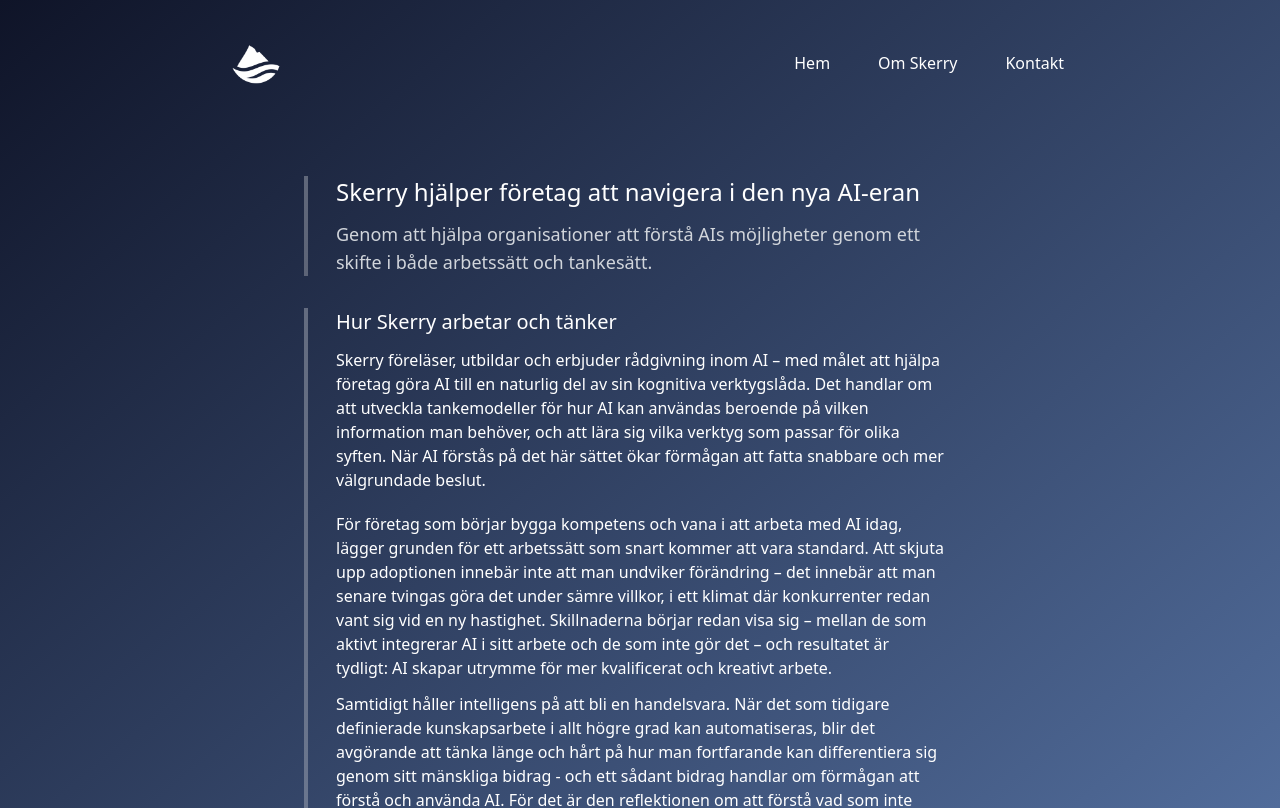
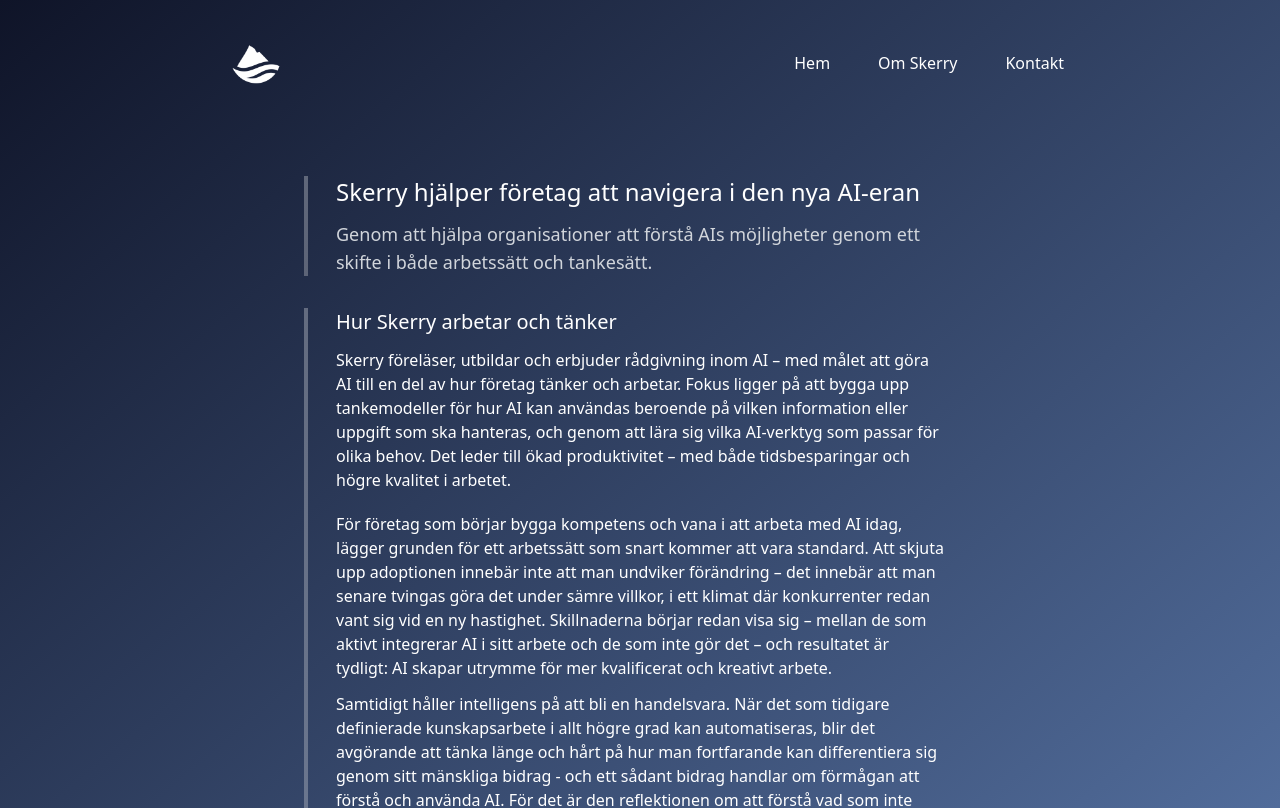
Before and after one commit to parlklo/skerry, a Next.js app: page /om-skerry in a window 1280 px wide. Shown: the top 808 px of the page. Built offline with nearby package versions, Linux system fonts and the light colour scheme.

Commit message:
small text update

```diff
--- a/src/app/om-skerry/page.js
+++ b/src/app/om-skerry/page.js
@@ -30,7 +30,7 @@ const AboutPage = () => {
             <h3 className="text-xl font-medium mb-3">Hur Skerry arbetar och tänker</h3>
             <div className="space-y-3 text-base">
               <p>
-              Skerry föreläser, utbildar och erbjuder rådgivning inom AI – med målet att hjälpa företag göra AI till en naturlig del av sin kognitiva verktygslåda. Det handlar om att utveckla tankemodeller för hur AI kan användas beroende på vilken information man behöver, och att lära sig vilka verktyg som passar för olika syften. När AI förstås på det här sättet ökar förmågan att fatta snabbare och mer välgrundade beslut.
+              Skerry föreläser, utbildar och erbjuder rådgivning inom AI – med målet att göra AI till en del av hur företag tänker och arbetar. Fokus ligger på att bygga upp tankemodeller för hur AI kan användas beroende på vilken information eller uppgift som ska hanteras, och genom att lära sig vilka AI-verktyg som passar för olika behov. Det leder till ökad produktivitet – med både tidsbesparingar och högre kvalitet i arbetet.
               </p>
               <p>
               För företag som börjar bygga kompetens och vana i att arbeta med AI idag, lägger grunden för ett arbetssätt som snart kommer att vara standard. Att skjuta upp adoptionen innebär inte att man undviker förändring – det innebär att man senare tvingas göra det under sämre villkor, i ett klimat där konkurrenter redan vant sig vid en ny hastighet. Skillnaderna börjar redan visa sig – mellan de som aktivt integrerar AI i sitt arbete och de som inte gör det – och resultatet är tydligt: AI skapar utrymme för mer kvalificerat och kreativt arbete.
```
